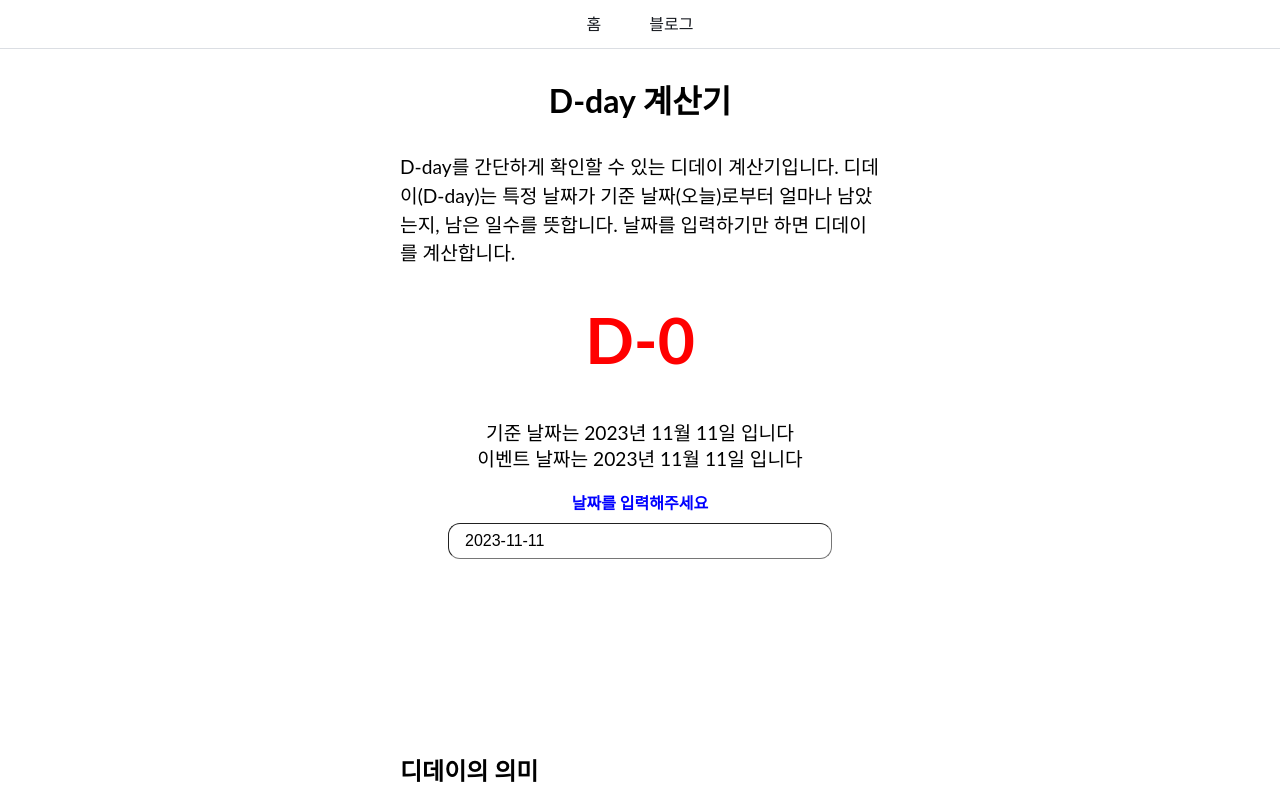
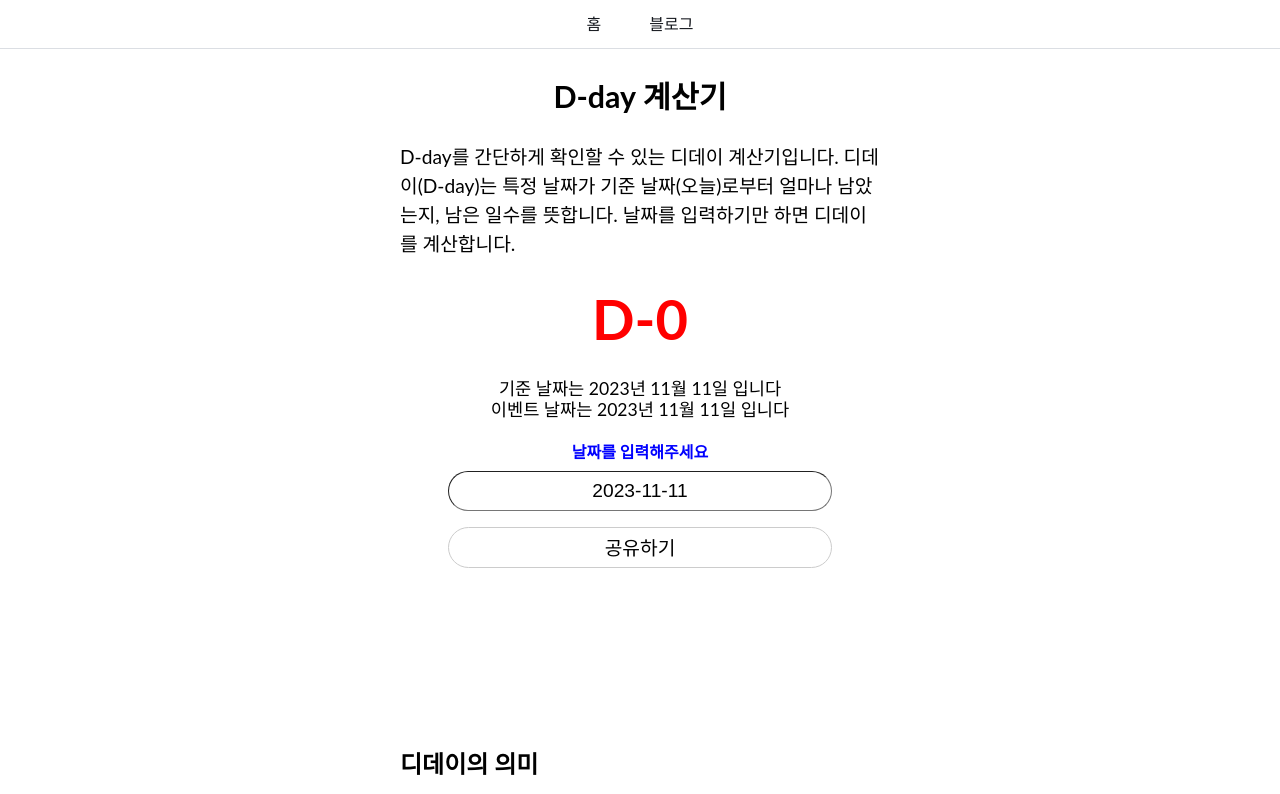
Before and after one commit to zziri/app, a Next.js app: page /calculator/d-day in a window 1280 px wide. Shown: the top 794 px of the page. Built offline with nearby package versions, Linux system fonts and the light colour scheme.

Commit message:
[dev/dday-share] 디데이 계산기 공유 기능 (#47)

```diff
--- a/package.json
+++ b/package.json
@@ -12,6 +12,7 @@
   "dependencies": {
     "@picocss/pico": "^1.5.10",
     "@types/react-datepicker": "^4.19.1",
+    "@types/react-modal": "^3.16.3",
     "@types/styled-components": "^5.1.34",
     "babel-plugin-styled-components": "^2.1.4",
     "copy-to-clipboard": "^3.3.3",
@@ -23,6 +24,7 @@
     "react-calendar": "^4.6.1",
     "react-datepicker": "^4.21.0",
     "react-dom": "^18",
+    "react-modal": "^3.16.1",
     "recoil": "^0.7.7",
     "sharp": "^0.33.1",
     "styled-components": "^6.1.3",
--- a/src/atoms/index.ts
+++ b/src/atoms/index.ts
@@ -6,4 +6,18 @@ const diffDayTargetDateState = atom<Date>({
   default: new Date()
 });
 
-export { diffDayTargetDateState };
+const noticeState = atom({
+  key: `noticeState_${v1()}`,
+  default: {
+    open: false,
+    title: '',
+    content: '',
+    titleColor: 'darkblue',
+    contentColor: 'darkgreen',
+  },
+});
+
+export {
+  diffDayTargetDateState,
+  noticeState,
+};
--- /dev/null
+++ b/src/components/common/Notice.tsx
@@ -0,0 +1,108 @@
+import { noticeState } from '@/atoms';
+import React, { useEffect } from 'react';
+import { useRecoilState } from 'recoil';
+import styled, { css, keyframes } from 'styled-components';
+
+// keyframes
+const fadeIn = keyframes`
+  from {
+    opacity: 0;
+  }
+  to {
+    opacity: 1;
+  }
+`;
+
+const fadeOut = keyframes`
+  from {
+    opacity: 1;
+  }
+  to {
+    opacity: 0;
+  }
+`;
+
+// StyledComponents
+const ModalOverlay = styled.div<{ $show: boolean }>`
+  display: ${({ $show }) => ($show ? 'flex' : 'none')};
+  justify-content: center;
+  align-items: start;
+  position: fixed;
+  top: 0;
+  left: 0;
+  width: 100%;
+  height: 100%;
+  background-color: transparent;
+  animation: ${({ $show }) => ($show ? fadeIn : fadeOut)} 0.5s ease;
+`;
+
+const ModalContent = styled.div`
+  display: flex;
+  flex-direction: column;
+  margin-top: 10vh; // 상단에서부터의 위치 조정, vh는 상대 단위이므로 변경하지 않음
+  background-color: white;
+  padding: 1.25rem;
+  border-radius: 0.5rem;
+  box-shadow: 0 0.25rem 0.5rem rgba(0, 0, 0, 0.2);
+  width: auto;
+  position: relative;
+`;
+
+const Header = styled.div`
+  display: flex;
+  justify-content: space-between;
+  align-items: center;
+`;
+
+const Title = styled.div<{ color?: string }>`
+  font-size: 1.25rem;
+  font-weight: bold;
+  ${({ color }) => color && css`color: ${color};`}
+`;
+
+const Content = styled.div<{ color?: string }>`
+  font-size: 1rem;
+  margin-top: 0.625rem;
+  ${({ color }) => color && css`color: ${color};`}
+`;
+
+const CloseButton = styled.button`
+  background: none;
+  border: none;
+  cursor: pointer;
+  font-size: 1.5rem;
+`;
+
+// Main Component
+const Notice = () => {
+  const [{ open, title, content, titleColor, contentColor }, setNotice] = useRecoilState(noticeState);
+
+  useEffect(() => {
+    if (open) {
+      const timer = setTimeout(() => {
+        setNotice((prev) => ({ ...prev, open: false }));
+      }, 3000); // 3초 후 자동으로 닫힘
+      return () => clearTimeout(timer);
+    }
+  }, [open, setNotice]);
+
+  const onClose = () => {
+    setNotice((prev) => ({ ...prev, open: false }));
+  };
+
+  if (!open) return null;
+
+  return (
+    <ModalOverlay $show={open} onClick={onClose}>
+      <ModalContent onClick={(e) => e.stopPropagation()}>
+        <Header>
+          <Title color={titleColor}>{title}</Title>
+          <CloseButton onClick={onClose}>&times;</CloseButton>
+        </Header>
+        <Content color={contentColor}>{content}</Content>
+      </ModalContent>
+    </ModalOverlay>
+  );
+};
+
+export default Notice;
--- /dev/null
+++ b/src/components/common/ShareButton.tsx
@@ -0,0 +1,50 @@
+import { useNotice } from "@/hooks";
+import copy from "copy-to-clipboard";
+import { usePathname, useSearchParams } from "next/navigation";
+import styled from "styled-components";
+
+const Wrapper = styled.div`
+  display: flex;
+  justify-content: center;
+  padding: 0 3rem;
+`;
+
+const StyledButton = styled.div`
+  display: inline-flex;
+  color: black;
+  padding: 0.6rem 1rem;
+  text-align: center;
+  border-radius: 1.5rem;
+  border: 0.1rem solid #ccc;
+  cursor: pointer;
+  align-items: center;
+  justify-content: center;
+  font-size: 1.2rem;
+  flex: 1;
+
+  &:active {
+    border-color: #888; // even darker border on active/click
+  }
+`;
+
+const ShareButton = ({ url = window.location.href }) => {
+  const notice = useNotice();
+
+  const clickHandler = () => {
+    copy(url);
+    notice({
+      title: '공유 알림',
+      content: '링크가 복사되었습니다.'
+    });
+  }
+
+  return (
+    <>
+      <Wrapper>
+        <StyledButton onClick={clickHandler}>{"공유하기"}</StyledButton>
+      </Wrapper>
+    </>
+  );
+}
+
+export default ShareButton;
--- a/src/components/common/Title.tsx
+++ b/src/components/common/Title.tsx
@@ -5,12 +5,12 @@ interface TitleProps {
 }
 
 const Wrapper = styled.div`
-  padding: 1.25rem 0;
+  padding: 1rem 0;
 `;
 
 const Header = styled.h1`
   text-align: center;
-  font-size: 2rem;
+  font-size: 1.9rem;
   margin: 0;
   font-weight: bold;
 `;
--- a/src/components/d-day/DdayFunction.tsx
+++ b/src/components/d-day/DdayFunction.tsx
@@ -1,17 +1,30 @@
 import DiffDayOutput from "@/components/d-day/DiffDayOutput";
-import SelectDate from "@/components/d-day/SelectDate";
 import DateInput from "@/pages/calculator/d-day/_components/DateInput";
+import ShareButton from "../common/ShareButton";
+import { useRecoilValue } from "recoil";
+import { diffDayTargetDateState } from "@/atoms";
+import { format } from "date-fns";
+import { useEffect, useState } from "react";
 
 interface Props {
   readOnly?: boolean;
 }
 
 export default function DdayFunction({ readOnly }: Props) {
+  const targetDate = useRecoilValue(diffDayTargetDateState);
+  const [url, setUrl] = useState('');
+
+  useEffect(() => {
+    const fullUrl = window.location.origin + window.location.pathname + `?date=${format(targetDate, 'yyyy-MM-dd')}`;
+    setUrl(fullUrl);
+  }, [targetDate]);
+
   return (
     <>
       <div>
         <DiffDayOutput />
         {!readOnly && <DateInput />}
+        <ShareButton url={url}/>
       </div>
     </>
   );
--- a/src/components/d-day/DiffDayOutput.tsx
+++ b/src/components/d-day/DiffDayOutput.tsx
@@ -17,16 +17,16 @@ const Wrapper = styled.div`
 `;
 
 const Result = styled.div<{ color: string }>`
-  font-size: 4rem;
+  font-size: 3.5rem;
   font-weight: bold;
   color: ${props => props.color};
-  padding-top: 1rem;
-  padding-bottom: 3rem;
+  padding-top: 0.5rem;
+  padding-bottom: 2rem;
 `;
 
 const TextWrapper = styled.div`
-  font-size: 1.2rem;
-  padding: 0.2rem;
+  font-size: 1.1rem;
+  padding: 0.1rem;
 `;
 
 export default function DiffDayOutput() {
--- /dev/null
+++ b/src/hooks/index.ts
@@ -0,0 +1,24 @@
+// hooks/useNotice.js
+import { noticeState } from '@/atoms';
+import { useSetRecoilState } from 'recoil';
+
+const useNotice = () => {
+  const setNotice = useSetRecoilState(noticeState);
+
+  const notice = ({ title = '', content = '', titleColor = 'darkblue', contentColor = 'darkgreen' }) => {
+    setNotice({
+      open: true,
+      title,
+      content,
+      titleColor,
+      contentColor,
+    });
+  };
+
+  return notice;
+};
+
+
+export {
+  useNotice,
+};
--- a/src/pages/_app.tsx
+++ b/src/pages/_app.tsx
@@ -4,6 +4,7 @@ import { RecoilRoot } from 'recoil';
 import '@/styles/globals.css';
 import reset from 'styled-reset';
 import styled, { createGlobalStyle } from 'styled-components';
+import Notice from '../components/common/Notice';
 
 const GlobalStyle = createGlobalStyle`
   ${reset}
@@ -37,6 +38,7 @@ export default function App({ Component, pageProps }: AppProps) {
       <NavigationBar />
       <RecoilRoot>
         <Body>
+          <Notice />
           <Main>
             <Component {...pageProps} />
           </Main>
--- a/src/pages/calculator/d-day/_components/DateInput.tsx
+++ b/src/pages/calculator/d-day/_components/DateInput.tsx
@@ -21,12 +21,12 @@ const Text = styled.p`
 `;
 
 const Input = styled.input`
-  font-size: 1rem;
-  border-radius: 0.75rem;
+  font-size: 1.2rem;
+  border-radius: 1.5rem;
   border-width: 0.1rem;
-  padding-left: 1rem;
   padding-top: 0.5rem;
   padding-bottom: 0.5rem;
+  text-align: center;
 `;
 
 const DateInput = () => {
--- a/src/pages/calculator/d-day/index.tsx
+++ b/src/pages/calculator/d-day/index.tsx
@@ -8,6 +8,7 @@ import { useRecoilState } from "recoil";
 import { diffDayTargetDateState } from "@/atoms";
 import { useEffect } from "react";
 import DdayFunction from "@/components/d-day/DdayFunction";
+import { useSearchParams } from "next/navigation";
 
 const description = `D-day를 간단하게 확인할 수 있는 디데이 계산기입니다.
 디데이(D-day)는 특정 날짜가 기준 날짜(오늘)로부터 얼마나 남았는지, 남은 일수를 뜻합니다.
@@ -15,10 +16,16 @@ const description = `D-day를 간단하게 확인할 수 있는 디데이 계산
 
 export default function CountDownDays() {
   const [, setTargetDate] = useRecoilState(diffDayTargetDateState);
+  const searchParams = useSearchParams();
+  const date = searchParams.get('date');
 
   useEffect(() => {
-    setTargetDate(new Date());
-  }, []);
+    if (!date) {
+      setTargetDate(new Date());
+    } else {
+      setTargetDate(new Date(date));
+    }
+  }, [date]);
 
   return (
     <>
```
Also changed, not shown: 2 other files (tests, documents, lock files or other folders).
